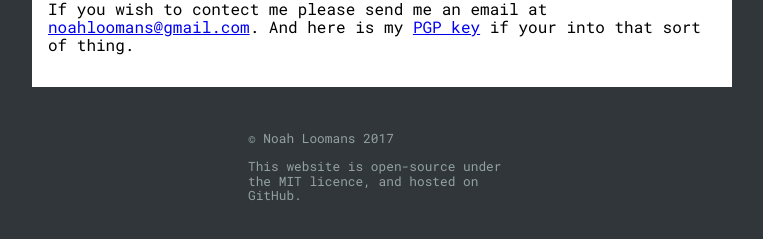
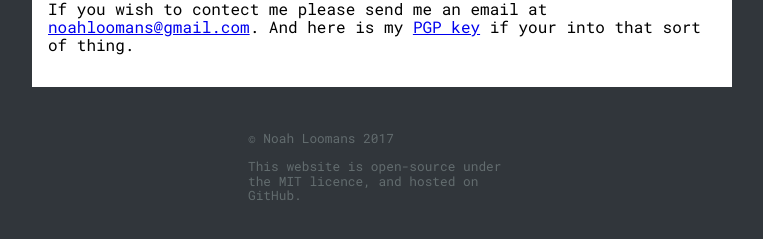
Before and after one commit to vcastilh/translation-noahMakefile, a Jekyll site: the page built from index.md, in a window 1280 px wide. Shown: the part 386-625 px from the top of the page, without its empty margins (258-1021 px from the left). Built offline with Jekyll 4.4.1, drawn with Linux system fonts in a browser that asks for light colours.

Commit message:
made footer less obtrusive

```diff
--- a/style/main.scss
+++ b/style/main.scss
@@ -139,7 +139,7 @@ main ul {
 }
 
 footer {
-  color: #93a1a1;
+  color: rgba(147, 161, 161, 0.5);
   font-size: 0.8em;
   max-width: 300px;
   margin: 0 auto;
```
